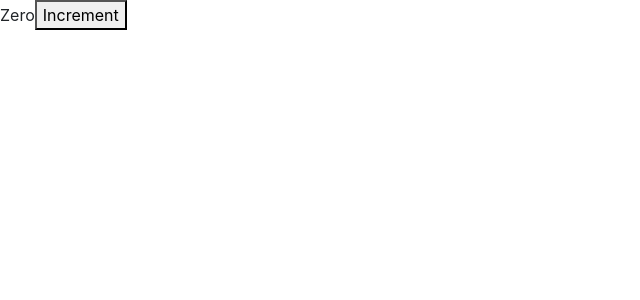
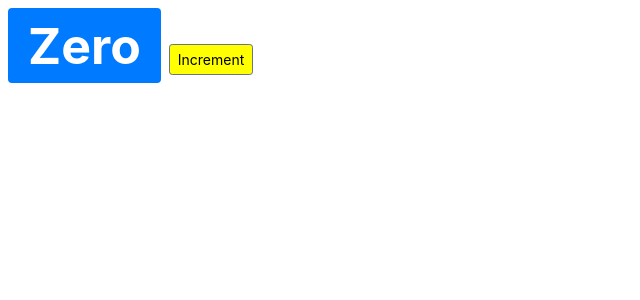
Before and after one commit to ammarshah/counter_app, a React (Create React App) app: page / in a window 1280 px wide. Shown: the top 300 px of the page, without its empty margins (0-640 px from the left). Built offline with nearby package versions, Linux system fonts and the light colour scheme.

Commit message:
Setting attributes

```diff
--- a/src/components/counter.jsx
+++ b/src/components/counter.jsx
@@ -5,11 +5,23 @@
     count: 0
   };
 
+  styles = {
+    fontSize: 50,
+    fontWeight: "bold"
+  };
+
   render() {
     return (
       <div>
-        <span>{this.formatCount()}</span>
-        <button>Increment</button>
+        <span style={this.styles} className="badge badge-primary m-2">
+          {this.formatCount()}
+        </span>
+        <button
+          style={{ backgroundColor: "yellow", color: "black" }}
+          className="btn btn-secondary btn-sm"
+        >
+          Increment
+        </button>
       </div>
     );
   }
```
